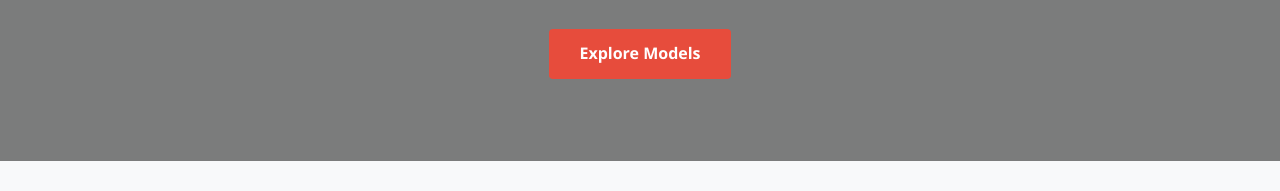
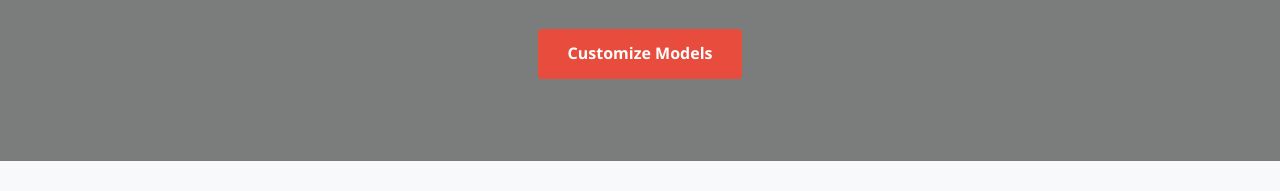
Before and after one commit to saurabh0568/Ai-Virtual-Car-Showroom, a plain HTML site: page index.html in a window 1280 px wide. Shown: the part 317-508 px from the top of the page. Drawn offline with Linux system fonts and the light colour scheme.

Commit message:
Update index.html

```diff
--- a/index.html
+++ b/index.html
@@ -31,7 +31,7 @@
         <div class="hero-content">
             <h1>Experience Luxury Driving</h1>
             <p>Discover our exclusive collection of premium vehicles crafted for performance and elegance</p>
-            <a href="#" class="btn">Explore Models</a>
+            <a href="customization.html" class="btn">Customize Models</a>
         </div>
     </section>
 
```
